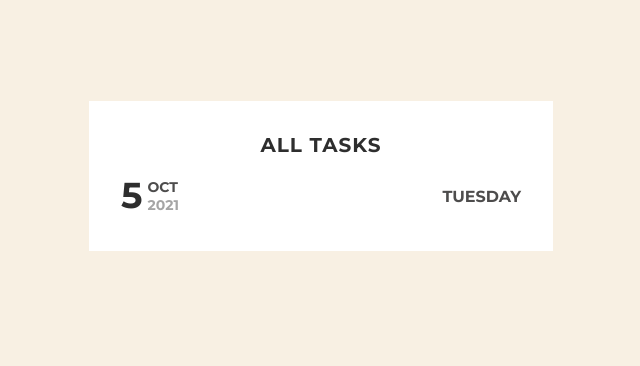
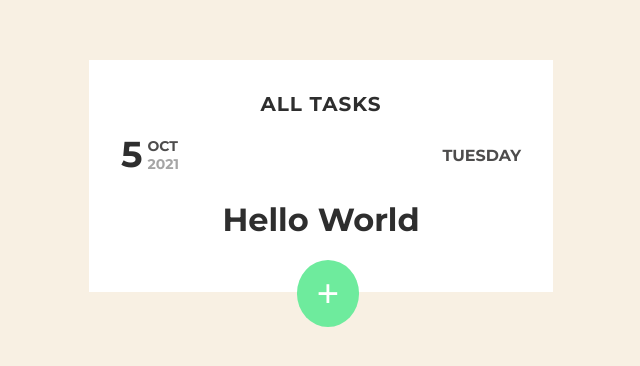
Before and after one commit to dakshsethi/React-Todo, a React (Create React App) app: page / in a window 1280 px wide. Shown: the part 224-590 px from the top of the page, without its empty margins (319-959 px from the left). Built offline with nearby package versions, Linux system fonts and the light colour scheme.

Commit message:
Added Plus Button

```diff
--- a/package.json
+++ b/package.json
@@ -6,8 +6,10 @@
     "@testing-library/jest-dom": "^5.14.1",
     "@testing-library/react": "^11.2.7",
     "@testing-library/user-event": "^12.8.3",
+    "history": "^5.0.1",
     "react": "^17.0.2",
     "react-dom": "^17.0.2",
+    "react-router-dom": "^5.3.0",
     "react-scripts": "4.0.3",
     "web-vitals": "^1.1.2"
   },
--- a/src/Add/AddButton.js
+++ b/src/Add/AddButton.js
@@ -0,0 +1,13 @@
+import { BrowserRouter, Link } from 'react-router-dom';
+
+const AddButton = () => {
+    return(
+        <div className="add__btn">
+            <BrowserRouter>
+                <Link to="/add" className="plus">+</Link>
+            </BrowserRouter>
+        </div>
+    )
+}
+
+export default AddButton;
--- a/src/App.js
+++ b/src/App.js
@@ -1,10 +1,24 @@
 import CurrentInfo from './Dates/CurrentInfo';
+import Todo from './Todo/Todo';
+import AddButton from './Add/AddButton';
+import { Router, Route, Switch } from "react-router-dom";
+import { createBrowserHistory } from "history";
+const history = createBrowserHistory();
 
 const App = () => {
   return (
     <div className = "main">
       <div className="heading">all tasks</div>
       <CurrentInfo />
+      <Router history={ history }>
+        <Switch>
+          <Route exact path="/" component={Todo} />
+          {/* <Route path="/add" component={Profile} /> */}
+          {/* <Route path="/followers" component={Followers} />
+          <Route path="/following" component={Following} /> */}
+        </Switch>
+      </Router>
+      <AddButton />
       {/* <h1>Hello World!! 🚀🚀</h1>  */}
     </div>
   );
--- a/src/Todo/Todo.js
+++ b/src/Todo/Todo.js
@@ -0,0 +1,7 @@
+const Todo = () => {
+    return (
+        <h1>Hello World</h1>
+    );
+}
+
+export default Todo;
--- a/src/index.css
+++ b/src/index.css
@@ -89,4 +89,27 @@ body {
   color: #a5a5a5;
   font-size: 14px;
 }
+
+.add__btn {
+  width: 100%;
+}
+
+.add__btn .plus {
+  position: fixed;
+  padding: 10px 20px;
+  background-color: #6eeb9d;
+  color: white;
+  font-weight: bold;
+  font-size: 40px;
+  text-decoration: none;
+  border-radius: 50%;
+  right: 47%;
+  font-family: auto;
+  -webkit-transition: background-color 0.3s ease-out;
+  transition: background-color 0.3s ease-out;
+}
+
+.add__btn .plus:hover {
+  background-color: #2ea55b;
+}
 /*# sourceMappingURL=index.css.map */
```
Also changed, not shown: 1 other file (tests, documents, lock files or other folders).
